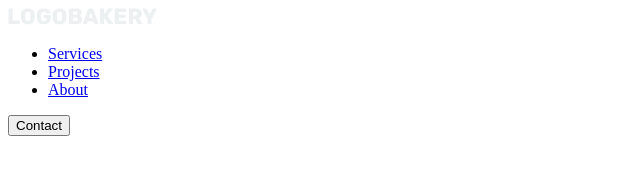
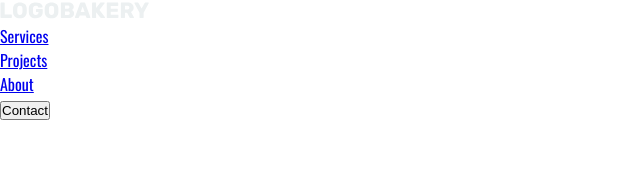
Before and after one commit to SerhiiMart/Navbar-templates-with-CSS-and-HTML, a plain HTML site: page Navigation Bar with Flexbox (1 -3)/flexbox-navbar-course-files/_code/_1/index.html in a window 1280 px wide. Shown: the whole page, without its empty margins (0-640 px from the left). Drawn offline with nearby package versions, Linux system fonts and the light colour scheme.

Commit message:
Working on style of the first

```diff
--- a/Navigation Bar with Flexbox (1 -3)/flexbox-navbar-course-files/_code/_1/index.html
+++ b/Navigation Bar with Flexbox (1 -3)/flexbox-navbar-course-files/_code/_1/index.html
@@ -4,6 +4,8 @@
   <meta charset="UTF-8">
   <meta http-equiv="X-UA-Compatible" content="IE=edge">
   <meta name="viewport" content="width=device-width, initial-scale=1.0">
+  <link rel="preconnect" href="https://fonts.gstatic.com">
+  <link href="https://fonts.googleapis.com/css2?family=Oswald:wght@400;500;700&display=swap" rel="stylesheet">
   <link rel="stylesheet" href="style.css">
   <title>Logo-Menu-Contact</title>
 </head>
--- a/Navigation Bar with Flexbox (1 -3)/flexbox-navbar-course-files/_code/_1/style.css
+++ b/Navigation Bar with Flexbox (1 -3)/flexbox-navbar-course-files/_code/_1/style.css
@@ -0,0 +1,10 @@
+@import url('https://fonts.googleapis.com/css2?family=Oswald:wght@400;500;700&display=swap');
+* {
+  box-sizing: border-box;
+  margin: 0;
+  padding: 0;
+}
+
+body {
+  font-family: 'Oswald', sans-serif;
+}
```
